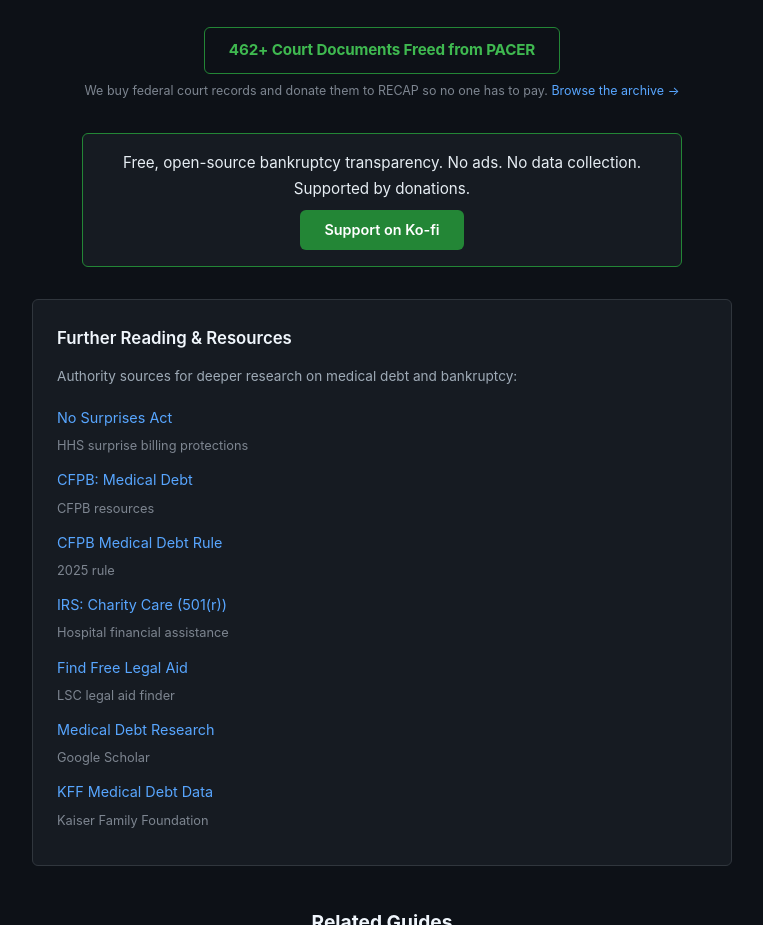
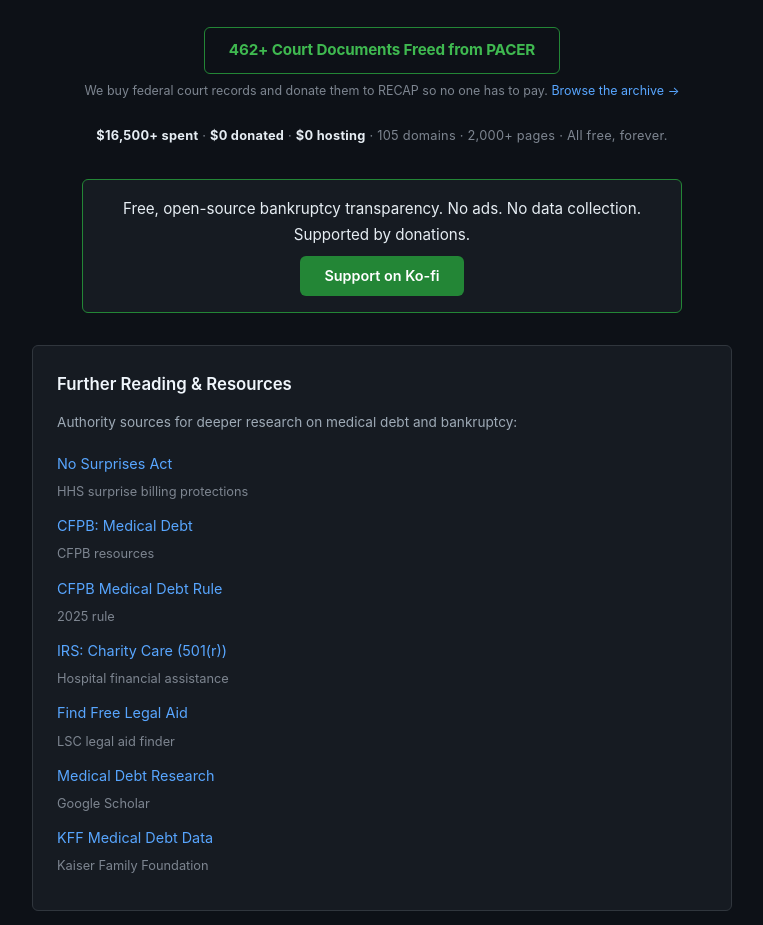
Before and after one commit to openbankruptcyproject/medicalbillbankruptcy.com, a plain HTML site: page index.html in a window 1280 px wide. Shown: the part 4540-5465 px from the top of the page, without its empty margins (258-1021 px from the left). Drawn offline with Linux system fonts and the light colour scheme.

Commit message:
Add transparency counter

```diff
--- a/index.html
+++ b/index.html
@@ -202,6 +202,11 @@ main{padding:0}
   <p style="color:#7d8590;font-size:0.78rem;margin-top:0.4rem">We buy federal court records and donate them to RECAP so no one has to pay. <a href="https://openbankruptcyproject.org/recap.html" style="color:#58a6ff;text-decoration:none">Browse the archive &rarr;</a></p>
 </div>
 
+<!-- Transparency Counter -->
+<div style="text-align:center;margin:0.5rem auto 1.5rem;max-width:600px">
+  <p style="color:#7d8590;font-size:0.8rem;margin:0;letter-spacing:0.02em"><strong style="color:#e6edf3">$16,500+ spent</strong> &middot; <strong style="color:#e6edf3">$0 donated</strong> &middot; <strong style="color:#e6edf3">$0 hosting</strong> &middot; 105 domains &middot; 2,000+ pages &middot; All free, forever.</p>
+</div>
+
 <div style="background:#161b22;border:1px solid #238636;border-radius:6px;padding:1rem 1.5rem;text-align:center;max-width:600px;margin:2rem auto 1rem">
 <p style="color:#e6edf3;margin:0 0 0.5rem;font-size:0.95rem">Free, open-source bankruptcy transparency. No ads. No data collection. Supported by donations.</p>
 <a href="https://ko-fi.com/openbankruptcyproject" style="display:inline-block;background:#238636;color:#fff;padding:0.5rem 1.5rem;border-radius:6px;font-weight:600;font-size:0.9rem;text-decoration:none">Support on Ko-fi</a>
```
